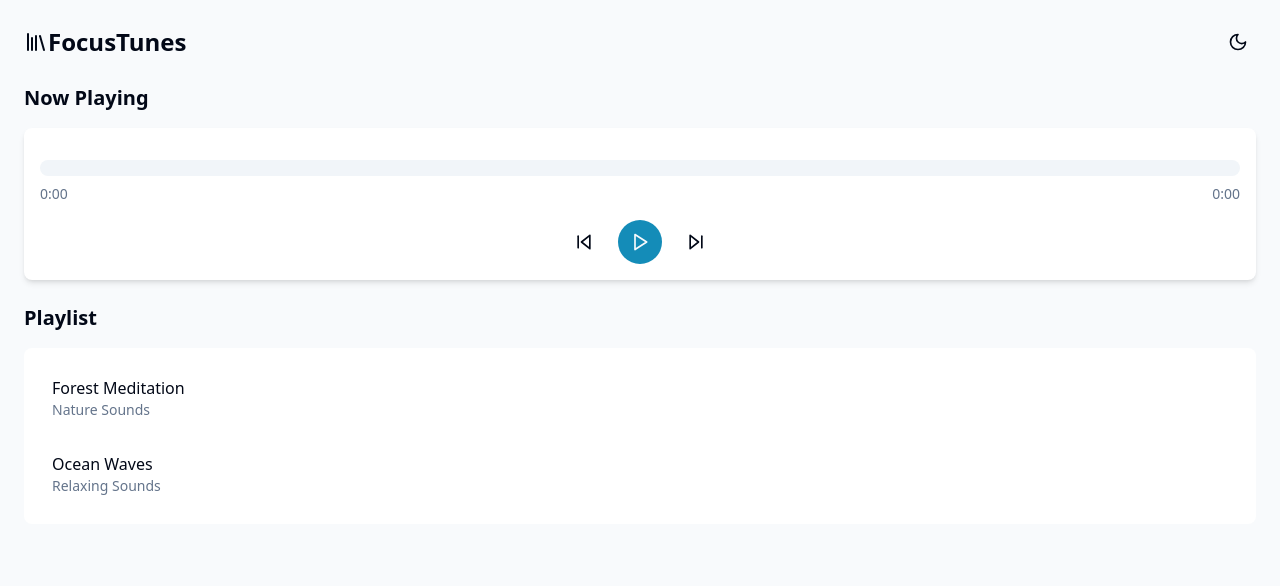
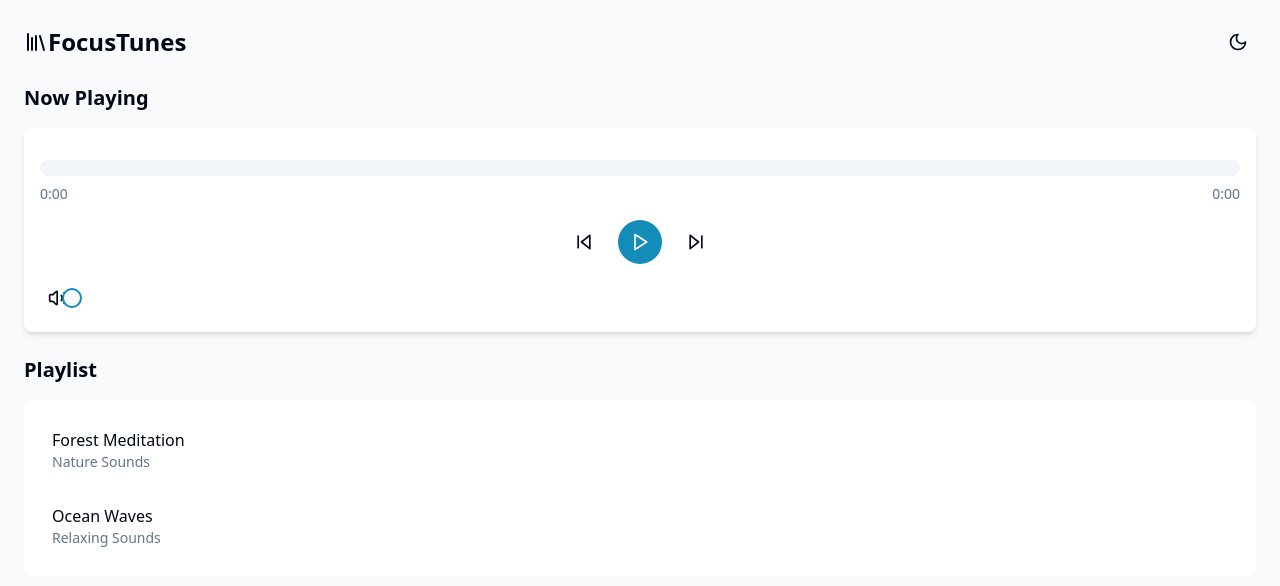
Before and after one commit to dhruv11savani/daily-spend-glimpse, a React (Vite) app: page / in a window 1280 px wide. Shown: the top 586 px of the page. Built offline with nearby package versions, Linux system fonts and the light colour scheme.

Commit message:
Add feature 1

```diff
--- a/src/components/AudioPlayer.jsx
+++ b/src/components/AudioPlayer.jsx
@@ -1,6 +1,6 @@
 
 import React from 'react';
-import { Play, Pause, SkipBack, SkipForward, Volume2 } from 'lucide-react';
+import { Play, Pause, SkipBack, SkipForward, Volume, Volume1, Volume2, VolumeX } from 'lucide-react';
 import { Progress } from './ui/progress';
 import { formatTime } from '../utils/audioUtils';
 import { Slider } from './ui/slider';
@@ -10,12 +10,27 @@ const AudioPlayer = ({
   isPlaying,
   currentTime,
   duration,
+  volume,
   onPlay,
   onPause,
   onSeek,
+  onVolumeChange,
   className = ""
 }) => {
   const progress = (currentTime / duration) * 100 || 0;
+
+  // Determine which volume icon to display based on the volume level
+  const VolumeIcon = () => {
+    if (volume === 0) return <VolumeX className="h-5 w-5" />;
+    if (volume < 0.3) return <Volume className="h-5 w-5" />;
+    if (volume < 0.7) return <Volume1 className="h-5 w-5" />;
+    return <Volume2 className="h-5 w-5" />;
+  };
+
+  // Handle volume mute/unmute toggle
+  const toggleMute = () => {
+    onVolumeChange(volume > 0 ? 0 : 0.7);
+  };
 
   return (
     <div className={`flex flex-col space-y-4 p-4 bg-card rounded-lg shadow-md ${className}`}>
@@ -52,6 +67,21 @@ const AudioPlayer = ({
           <SkipForward className="h-5 w-5" />
         </button>
       </div>
+
+      {/* Volume Control Section */}
+      <div className="flex items-center space-x-2 mt-2">
+        <button onClick={toggleMute} className="hover:bg-accent p-2 rounded-full">
+          <VolumeIcon />
+        </button>
+        <Slider
+          value={[volume * 100]}
+          min={0}
+          max={100}
+          step={1}
+          onValueChange={(value) => onVolumeChange(value[0] / 100)}
+          className="w-32"
+        />
+      </div>
     </div>
   );
 };
--- a/src/hooks/useAudioPlayer.js
+++ b/src/hooks/useAudioPlayer.js
@@ -12,6 +12,7 @@ export const useAudioPlayer = () => {
   const [isPlaying, setIsPlaying] = useState(false);
   const [currentTime, setCurrentTime] = useState(0);
   const [duration, setDuration] = useState(0);
+  const [volume, setVolume] = useState(0.7); // Default volume level
   const audioRef = useRef(new Audio());
 
   useEffect(() => {
@@ -28,12 +29,15 @@ export const useAudioPlayer = () => {
     audio.addEventListener('loadedmetadata', handleLoadedMetadata);
     audio.addEventListener('ended', handleEnded);
 
+    // Set initial volume
+    audio.volume = volume;
+
     return () => {
       audio.removeEventListener('timeupdate', handleTimeUpdate);
       audio.removeEventListener('loadedmetadata', handleLoadedMetadata);
       audio.removeEventListener('ended', handleEnded);
     };
-  }, []);
+  }, [volume]);
 
   const addTrack = (track) => {
     const newPlaylist = [...playlist, track];
@@ -74,16 +78,24 @@ export const useAudioPlayer = () => {
     setCurrentTime(value);
   };
 
+  const adjustVolume = (newVolume) => {
+    const clampedVolume = Math.max(0, Math.min(1, newVolume));
+    audioRef.current.volume = clampedVolume;
+    setVolume(clampedVolume);
+  };
+
   return {
     playlist,
     currentTrack,
     isPlaying,
     currentTime,
     duration,
+    volume,
     addTrack,
     removeTrack,
     play,
     pause,
-    seek
+    seek,
+    adjustVolume
   };
 };
--- a/src/pages/MusicPlayer.jsx
+++ b/src/pages/MusicPlayer.jsx
@@ -13,9 +13,11 @@ const MusicPlayer = () => {
     isPlaying,
     currentTime,
     duration,
+    volume,
     play,
     pause,
     seek,
+    adjustVolume,
   } = useAudioPlayer();
 
   useEffect(() => {
@@ -50,9 +52,11 @@ const MusicPlayer = () => {
             isPlaying={isPlaying}
             currentTime={currentTime}
             duration={duration}
+            volume={volume}
             onPlay={() => play(currentTrack || playlist[0])}
             onPause={pause}
             onSeek={seek}
+            onVolumeChange={adjustVolume}
           />
         </div>
 
```
